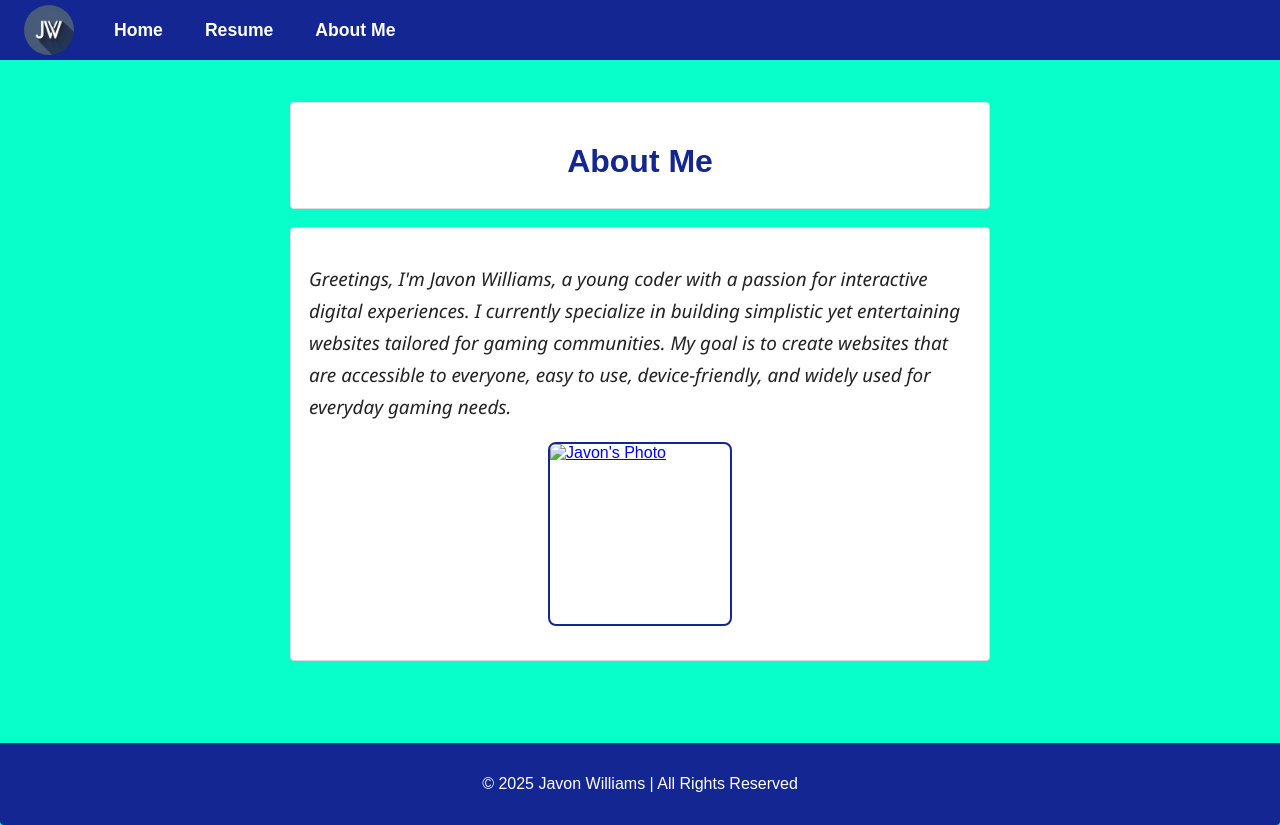
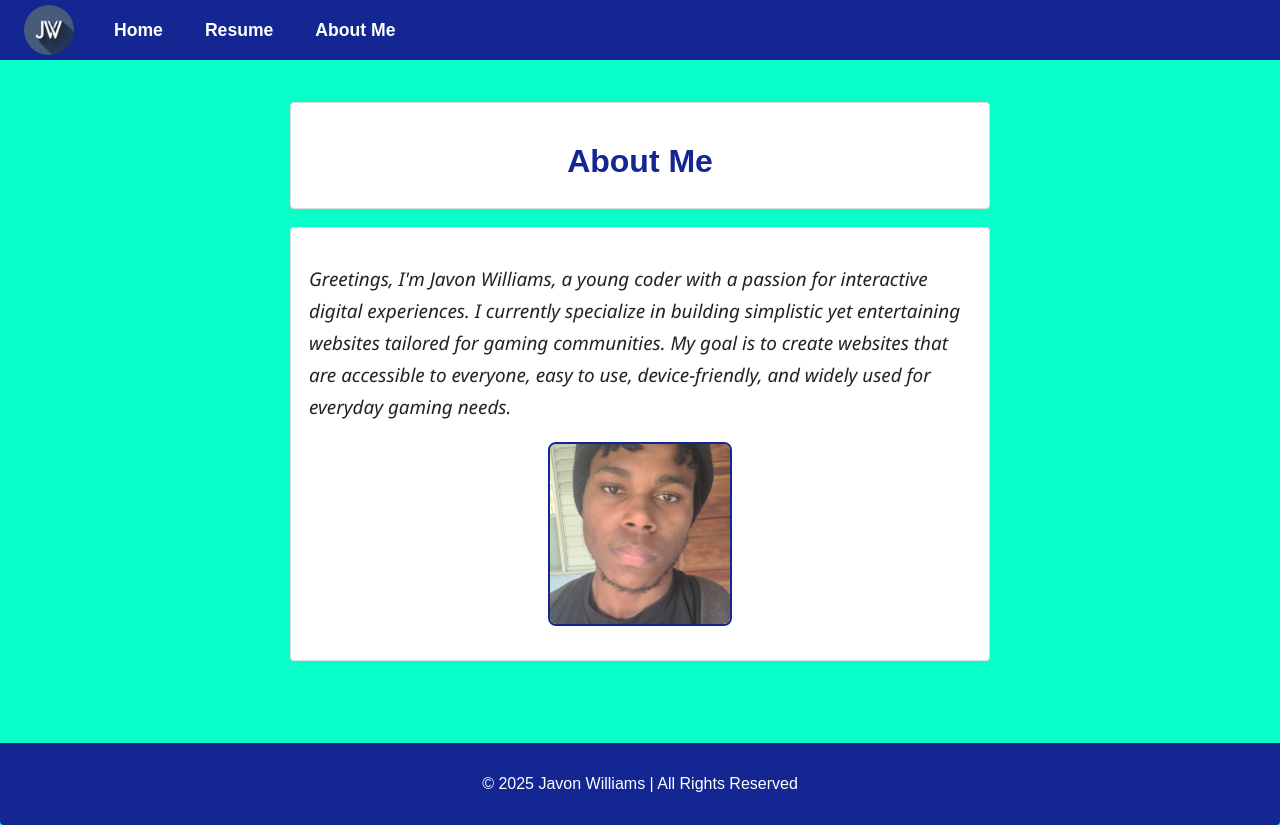
Before and after one commit to JavonCodez/JavonW_2404391, a plain HTML site: page index.html in a window 1280 px wide. Drawn offline with Linux system fonts and the light colour scheme.

Commit message:
Update index.html

```diff
--- a/index.html
+++ b/index.html
@@ -29,7 +29,7 @@
             <p style="font-family: 'Segoe UI', Arial, sans-serif; font-size: 1.18em; font-style: italic; color: #222; line-height: 1.7;">Greetings, I'm Javon Williams, a young coder with a passion for interactive digital experiences. I currently specialize in building simplistic yet entertaining websites tailored for gaming communities. My goal is to create websites that are accessible to everyone, easy to use, device-friendly, and widely used for everyday gaming needs.</p>
             <div style="width:100%; display:flex; justify-content:center; align-items:center; margin:18px 0;">
                 <a href="mailto:javongwilliams@students.utech.edu.jm">
-                    <img class="https://github.com/JavonCodez/JavonW_2404391/blob/main/Assets/20250917_122534.jpg?raw=true" alt="Javon's Photo" style="width:180px; height:180px; object-fit:cover; border-radius:8px; border:2px solid rgb(19,38,146); display:block;" />
+                    <img class="home-img w3-image" src="https://github.com/JavonCodez/JavonW_2404391/blob/main/Assets/20250917_122534.jpg?raw=true" alt="Javon's Photo" style="width:180px; height:180px; object-fit:cover; border-radius:8px; border:2px solid rgb(19,38,146); display:block;" />
                 </a>
             </div>
         </section>
```
